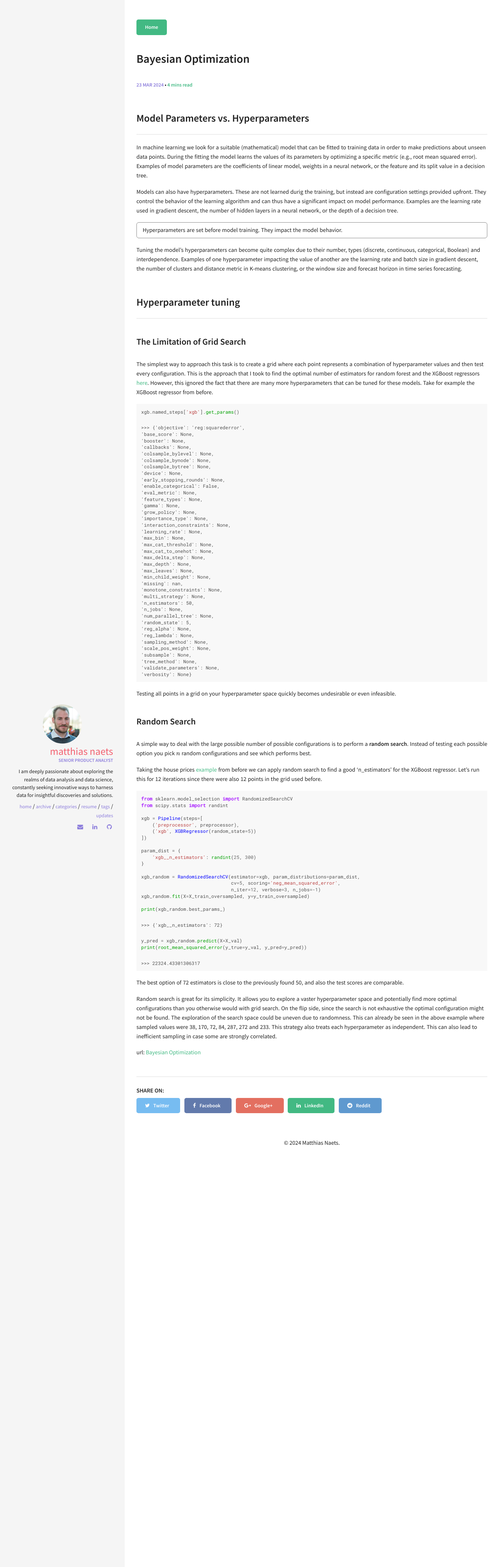
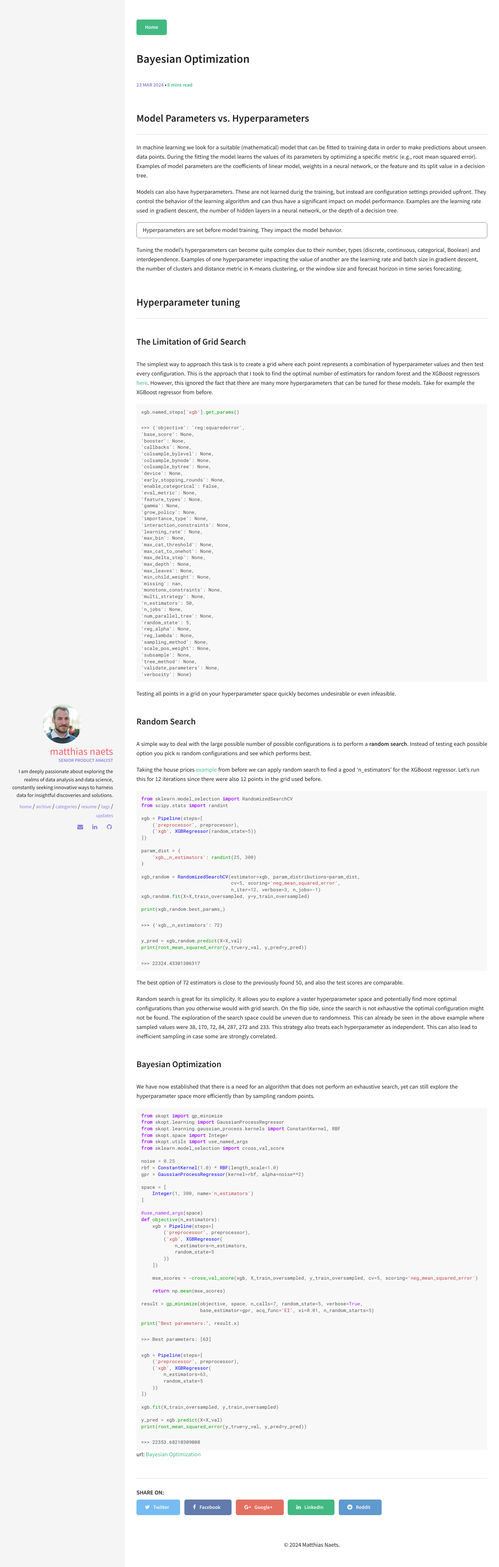
Before and after one commit to MatthN/MatthN.github.io, a Jekyll site: the page built from _posts/2024-03-23-Bayesian_optimization.markdown, in a window 1280 px wide. Shown: the whole page at 39% size. Built offline with Jekyll 4.4.1, drawn with Linux system fonts in a browser that asks for light colours.

Commit message:
post Bayesian Optimization

````diff
--- a/_posts/2024-03-23-Bayesian_optimization.markdown
+++ b/_posts/2024-03-23-Bayesian_optimization.markdown
@@ -107,3 +107,61 @@ print(root_mean_squared_error(y_true=y_val, y_pred=y_pred))
 The best option of 72 estimators is close to the previously found 50, and also the test scores are comparable.
 
 Random search is great for its simplicity. It allows you to explore a vaster hyperparameter space and potentially find more optimal configurations than you otherwise would with grid search. On the flip side, since the search is not exhaustive the optimal configuration might not be found. The exploration of the search space could be uneven due to randomness. This can already be seen in the above example where sampled values were 38, 170, 72, 84, 287, 272 and 233. This strategy also treats each hyperparameter as independent. This can also lead to inefficient sampling in case some are strongly correlated.
+
+
+### Bayesian Optimization
+We have now established that there is a need for an algorithm that does not perform an exhaustive search, yet can still explore the hyperparameter space more efficiently than by sampling random points.
+
+
+```python
+from skopt import gp_minimize
+from skopt.learning import GaussianProcessRegressor
+from skopt.learning.gaussian_process.kernels import ConstantKernel, RBF
+from skopt.space import Integer
+from skopt.utils import use_named_args
+from sklearn.model_selection import cross_val_score
+
+noise = 0.25
+rbf = ConstantKernel(1.0) * RBF(length_scale=1.0)
+gpr = GaussianProcessRegressor(kernel=rbf, alpha=noise**2)
+
+space = [
+    Integer(1, 300, name='n_estimators')
+]
+
+@use_named_args(space)
+def objective(n_estimators):
+    xgb = Pipeline(steps=[
+        ('preprocessor', preprocessor),
+        ('xgb', XGBRegressor(
+            n_estimators=n_estimators,
+            random_state=5
+        ))
+    ])
+
+    mse_scores = -cross_val_score(xgb, X_train_oversampled, y_train_oversampled, cv=5, scoring='neg_mean_squared_error')
+
+    return np.mean(mse_scores)
+
+result = gp_minimize(objective, space, n_calls=7, random_state=5, verbose=True,
+                     base_estimator=gpr, acq_func='EI', xi=0.01, n_random_starts=5)
+
+print("Best parameters:", result.x)
+```
+    >>> Best parameters: [63]
+
+```python
+xgb = Pipeline(steps=[
+    ('preprocessor', preprocessor),
+    ('xgb', XGBRegressor(
+        n_estimators=63,
+        random_state=5
+    ))
+])
+
+xgb.fit(X_train_oversampled, y_train_oversampled)
+
+y_pred = xgb.predict(X=X_val)
+print(root_mean_squared_error(y_true=y_val, y_pred=y_pred))
+```
+    >>> 22353.68210309008
````
